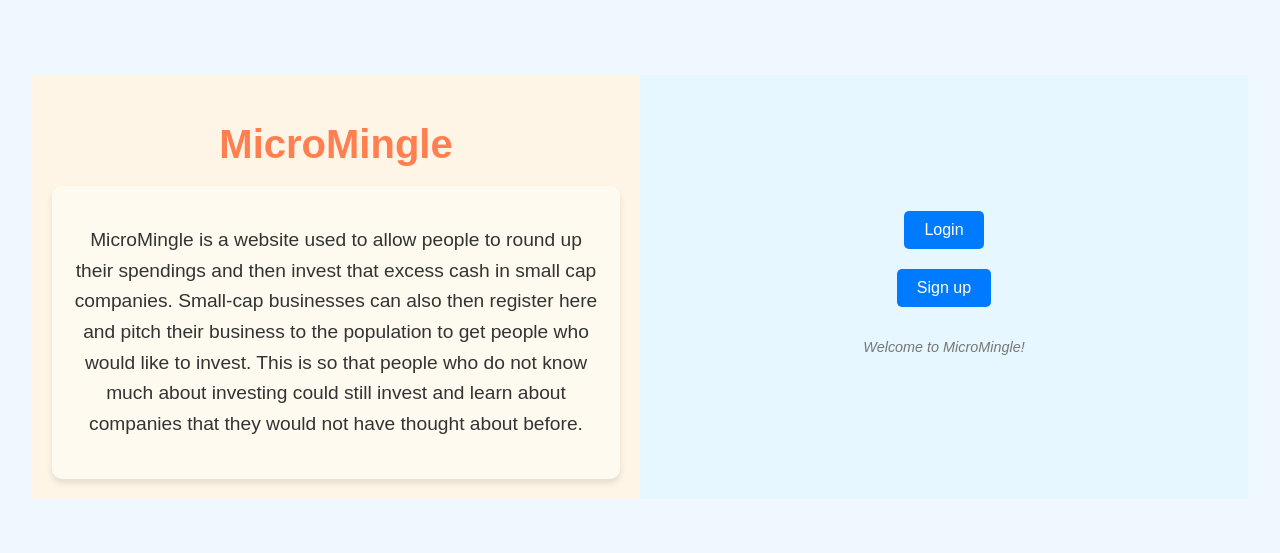
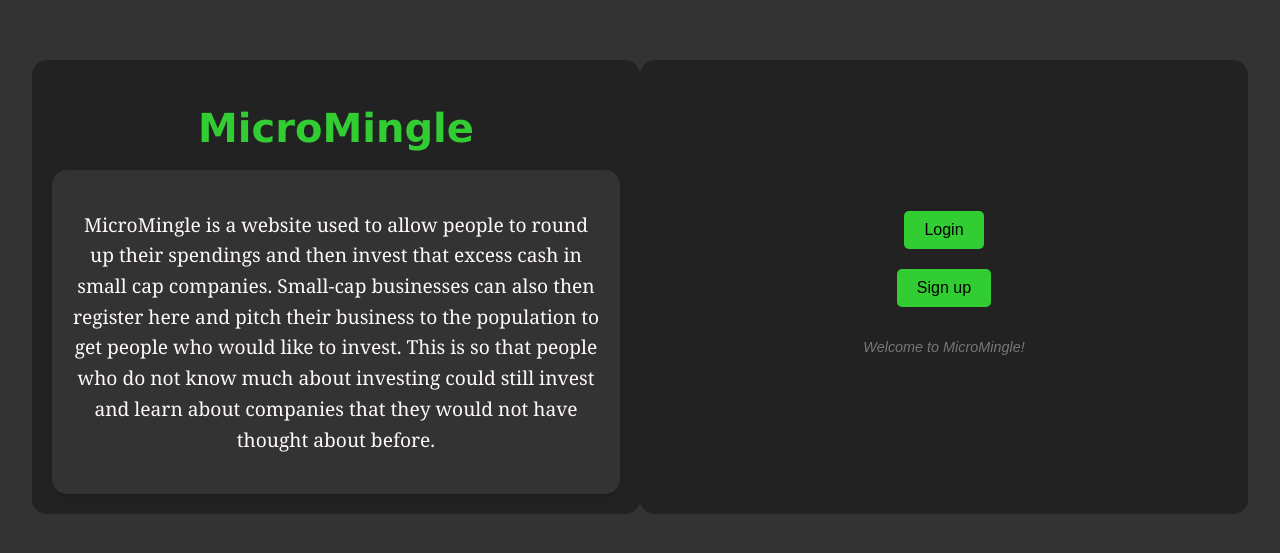
Before and after one commit to loganravin4/micromingle, a React (Vite) app: page / in a window 1280 px wide. Shown: the part 113-666 px from the top of the page. Built offline with nearby package versions, Linux system fonts and the light colour scheme; no server answers.

Commit message:
color scheme

```diff
--- a/src/frontend/homepage.css
+++ b/src/frontend/homepage.css
@@ -1,55 +1,9 @@
-/* h1.specialHeader {
-    padding-bottom: 10px;
-    text-align: left;
-}
-
-.card > p {
-    text-align: left;
-    width:50%;
-    display: table-cell;
-    float: left;
-    margin-right: 10px;
-}
-
-.logo {
-  height: 6em;
-  padding: 1.5em;
-  will-change: filter;
-  transition: filter 300ms;
-}
-
-
-@keyframes logo-spin {
-  from {
-    transform: rotate(0deg);
-  }
-  to {
-    transform: rotate(360deg);
-  }
-}
-
-@media (prefers-reduced-motion: no-preference) {
-  a:nth-of-type(2) .logo {
-    animation: logo-spin infinite 20s linear;
-  }
-}
-
-.card {
-  padding: 2em;
-}
-
-.read-the-docs {
-  color: #888;
-}
-*/
-
-/* homepage.css */
 body {
     margin: 0;
     font-family: 'Arial', sans-serif;
     display: flex;
     height: 100vh;
-    background-color: #f0f8ff; /* Light blue background for the entire page */
+    background-color: #333333;
   }
 
   .container {
@@ -61,9 +15,10 @@ body {
 
   .left-side {
     width: 50%;
-    background-color: #fff5e6; /* Soft peach color for the left side */
+    background-color: #222222;
     padding: 20px;
     box-sizing: border-box;
+    border-radius: 15px;
   }
 
   .right-side {
@@ -72,33 +27,37 @@ body {
     flex-direction: column;
     justify-content: center;
     align-items: center;
-    background-color: #e6f7ff; /* Light blue for the right side */
+    background-color: #222222;
+    border-radius: 15px;
   }
 
   .specialHeader {
     font-size: 2.5rem;
     text-align: center;
-    color: #ff7f50; /* Coral color for the header */
+    color: #32CD32;
     margin-bottom: 20px;
+    font-family: Verdana, Geneva, Tahoma, sans-serif;
   }
 
   .card {
     margin-top: 20px;
     font-size: 1.2rem;
+    font-family: Georgia, 'Times New Roman', Times, serif;
     line-height: 1.6;
-    color: #333333; /* Dark gray text */
-    background-color: #fffaf0; /* Floral white background for the card */
+    color: #fff9f9;
+    background-color: #333333;
     padding: 20px;
     border-radius: 10px;
-    box-shadow: 0 4px 6px rgba(0, 0, 0, 0.1); /* Subtle shadow for the card */
+    box-shadow: 0 4px 6px rgba(0, 0, 0, 0.1);
+    border-radius: 15px;
   }
 
   button {
     margin: 10px 0;
     padding: 10px 20px;
     font-size: 1rem;
-    color: #ffffff; /* White text */
-    background-color: #007bff; /* Blue background */
+    color: #000000;
+    background-color: #32CD32;
     border: none;
     border-radius: 5px;
     cursor: pointer;
@@ -106,13 +65,13 @@ body {
   }
 
   button:hover {
-    background-color: #0056b3; /* Darker blue on hover */
-    transform: scale(1.05); /* Slightly enlarge the button on hover */
+    background-color: #0056b3;
+    transform: scale(1.05);
   }
 
   .read-the-docs {
     margin-top: 20px;
-    color: #777777; /* Light gray text */
+    color: #777777;
     font-size: 0.9rem;
     font-style: italic;
   }
```
